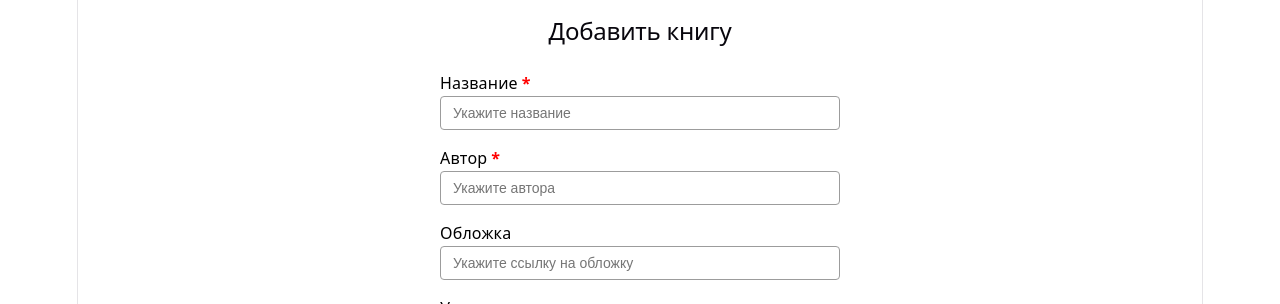
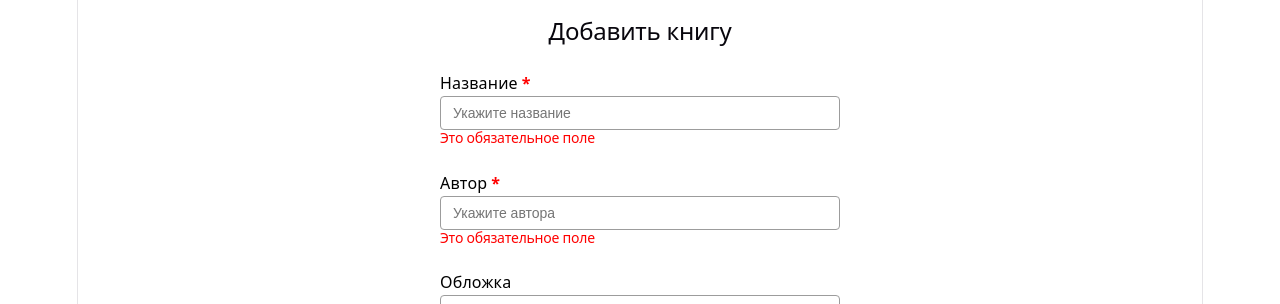
Before and after one commit to Egorklukin/my-project, a React (Vite) app: page / in a window 1280 px wide. Shown: the part 593-897 px from the top of the page. Built offline with nearby package versions, Linux system fonts and the light colour scheme.

Commit message:
fix validation bookaddform add test db+TODO

```diff
--- a/package.json
+++ b/package.json
@@ -12,6 +12,7 @@
   "dependencies": {
     "@emotion/react": "^11.14.0",
     "@emotion/styled": "^11.14.1",
+    "json-server": "^1.0.0-beta.15",
     "react": "^19.2.8",
     "react-dom": "^19.2.8"
   },
--- a/src/App.tsx
+++ b/src/App.tsx
@@ -9,7 +9,7 @@ import { initialBooks } from "./helpers/initialBooks";
 import type { UserDataType } from "./types/UserDataType";
 import type { Book } from "./types/BookType";
 import styled from "@emotion/styled";
-import { TaskDemo } from "./helpers/TaskDemo";
+import { TaskDemo } from "./Demo/TaskDemo";
 
 function App() {
   const [books, setBooks] = useState<Book[]>(initialBooks);
@@ -25,6 +25,7 @@ function App() {
   }
 
   function addBook(newBook: Book): void {
+    console.log(books);
     return setBooks((books) => [...books, newBook]);
   }
 
@@ -34,7 +35,6 @@ function App() {
       <Stats books={books} />
       <BookList books={books} deleteBook={deleteBook} />
       <BookAddForm addBook={addBook} id={books.length + 1} />
-      <TaskDemo />
 
       <Footer />
     </App>
--- a/src/components/EventFormDemo/EventFormDemo.tsx
+++ b/src/Demo/EventFormDemo.tsx
@@ -31,10 +31,10 @@ export function EventFormat() {
       />
       <div>
         <h3>Текущие данные</h3>
-        <p>Название: {title ?? "не указано"}</p>
+        <p>Название: {title ?? "-"}</p>
         <p>Формат: {format}</p>
         <p>Участники: {countOfParticipants}</p>
-        <p>Описание: {description || "не добавлено"}</p>
+        <p>Описание: {description || "-"}</p>
       </div>
     </section>
   );
--- a/src/components/BookAddForm/BookAddForm.css.ts
+++ b/src/components/BookAddForm/BookAddForm.css.ts
@@ -96,11 +96,9 @@ const FormButton = styled.button`
     opasity: 0.5;
   }
 `;
-const ErrorMessage = styled.p`
-  // TODO
+const ErrorMessage = styled.h2`
   color: red;
-  font-size: 12px;
-  margin: 4px 0 0 0;
+  font-size: 14px;
   text-align: left;
 `;
 
--- a/src/components/BookAddForm/BookAddForm.tsx
+++ b/src/components/BookAddForm/BookAddForm.tsx
@@ -8,11 +8,12 @@ import {
   FormSelect,
   FormLabel,
   FormTextarea,
-  ErrorMessage, // TODO
+  ErrorMessage,
   FormTitle,
 } from "./BookAddForm.css.ts";
 import type { BookAddFormProps } from "../../props/BookAddFormProps.ts";
 import { type StatusVariant } from "../../types/BookType.tsx";
+import { initialBooks } from "../../helpers/initialBooks.ts";
 
 export function BookAddForm({ addBook, id }: BookAddFormProps) {
   const [title, setTitle] = useState("");
@@ -23,14 +24,21 @@ export function BookAddForm({ addBook, id }: BookAddFormProps) {
   const [note, setNote] = useState("");
 
   function getStateButton(): boolean {
-    if (!title || !author) return true;
+    if (!title || !author || checkFormatUrl() || chechFormatRating())
+      return true;
     return false;
   }
 
   function checkFormatUrl(): boolean {
-    // TODO
-    if (cover.includes("http")) return true;
+    if (cover.trim().length > 0) {
+      if (!cover.trim().includes("http")) return true;
+    }
     return false;
+  }
+
+  function chechFormatRating(): boolean {
+    if (rating in [0, 1, 2, 3, 4, 5]) return false;
+    return true;
   }
   return (
     <FormSection>
@@ -46,6 +54,9 @@ export function BookAddForm({ addBook, id }: BookAddFormProps) {
             placeholder="Укажите название"
             onChange={(e) => setTitle(e.target.value)}
           />
+          {title.trim().length === 0 && (
+            <ErrorMessage>Это обязательное поле</ErrorMessage>
+          )}
         </FormContainer>
         <FormContainer>
           <FormLabel htmlFor="author" required>
@@ -57,6 +68,9 @@ export function BookAddForm({ addBook, id }: BookAddFormProps) {
             placeholder="Укажите автора"
             onChange={(e) => setAuthor(e.target.value)}
           />
+          {author.trim().length === 0 && (
+            <ErrorMessage>Это обязательное поле</ErrorMessage>
+          )}
         </FormContainer>
         <FormContainer>
           <FormLabel htmlFor="cover">Обложка</FormLabel>
@@ -66,6 +80,9 @@ export function BookAddForm({ addBook, id }: BookAddFormProps) {
             onChange={(e) => setCover(e.target.value)}
             placeholder="Укажите ссылку на обложку"
           />
+          {checkFormatUrl() && (
+            <ErrorMessage>Неверный формат URL обложки</ErrorMessage>
+          )}
         </FormContainer>
         <FormContainer>
           <FormLabel htmlFor="status">Укажите, на каком этапе книга</FormLabel>
@@ -89,6 +106,9 @@ export function BookAddForm({ addBook, id }: BookAddFormProps) {
               onChange={(e) => setRating(Number(e.target.value))}
               placeholder="Укажите вашу оценку книге"
             />
+            {chechFormatRating() && (
+              <ErrorMessage>Неверное значение рейтинга</ErrorMessage>
+            )}
           </FormContainer>
         )}
         <FormContainer>
@@ -107,6 +127,11 @@ export function BookAddForm({ addBook, id }: BookAddFormProps) {
             onClick={(e) => {
               e.preventDefault();
               addBook({ id, title, author, status, rating, note, cover });
+              setTitle("");
+              setAuthor("");
+              setCover("");
+              setStatus("want");
+              setNote("");
             }}
             disabled={getStateButton()}
           >
--- /dev/null
+++ b/src/db.json
@@ -0,0 +1,38 @@
+{
+  "$schema": "./node_modules/json-server/schema.json",
+  "books": [
+    {
+      "id": 1,
+      "title": "1984",
+      "author": "Джордж Оруэлл",
+      "status": "done",
+      "rating": 0,
+      "note": "Сильная антиутопия.",
+      "cover": "https://avatars.mds.yandex.net/get-mpic/17699281/2a0000019d009e9670bfa2bb6a50b0b03ff8/optimize"
+    },
+    {
+      "id": 2,
+      "title": "Мастер и Маргарита",
+      "author": "Михаил Булгаков",
+      "status": "done",
+      "cover": "https://avatars.mds.yandex.net/i?id=12a26b0fb02f8f041403b2ac5bc7c297_l-5286781-images-thumbs&n=13",
+      "rating": 3
+    },
+    {
+      "id": 3,
+      "title": "Гарри Поттер и философский камень",
+      "author": "Дж. К. Роулинг",
+      "status": "want",
+      "cover": "https://avatars.mds.yandex.net/get-mpic/5277040/img_id5331936139505364773.jpeg/orig",
+      "rating": 3
+    },
+    {
+      "id": 4,
+      "title": "Лолита",
+      "author": "Владимир Набоков",
+      "status": "reading",
+      "cover": "https://avatars.mds.yandex.net/i?id=513487174d900a51f19941df7a6b6eea_l-12569941-images-thumbs&n=13",
+      "rating": 3
+    }
+  ]
+}
```
Also changed, not shown: public/task.md (+41 -0 lines), src/Demo/TaskDemo.tsx (renamed from src/helpers/TaskDemo.tsx), src/Demo/WeekendIdeasDemo.tsx (added), 1 other file (tests, documents, lock files or other folders).
